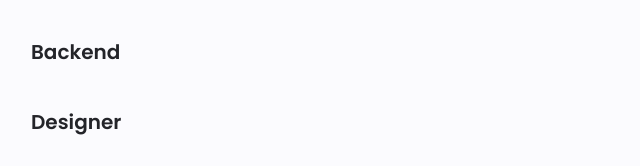
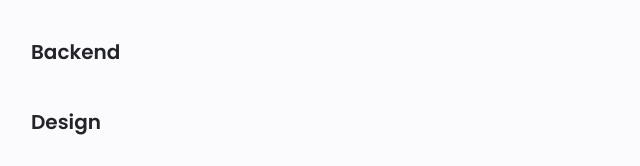
Before and after one commit to asrir-imrane/moncv, a plain HTML site: page index.html in a window 1280 px wide. Shown: the part 1552-1718 px from the top of the page, 237-877 px from the left. Drawn offline with Linux system fonts and the light colour scheme; some icons are missing.

Commit message:
Update index.html

```diff
--- a/index.html
+++ b/index.html
@@ -272,7 +272,7 @@
                             <div class="skills__header">
                                 <i class="uil uil-swatchbook skills__icon"></i>
                                 <div>
-                                    <h1 class="skills__title">Designer</h1>
+                                    <h1 class="skills__title">Design</h1>
 
                                 </div>
 
```
